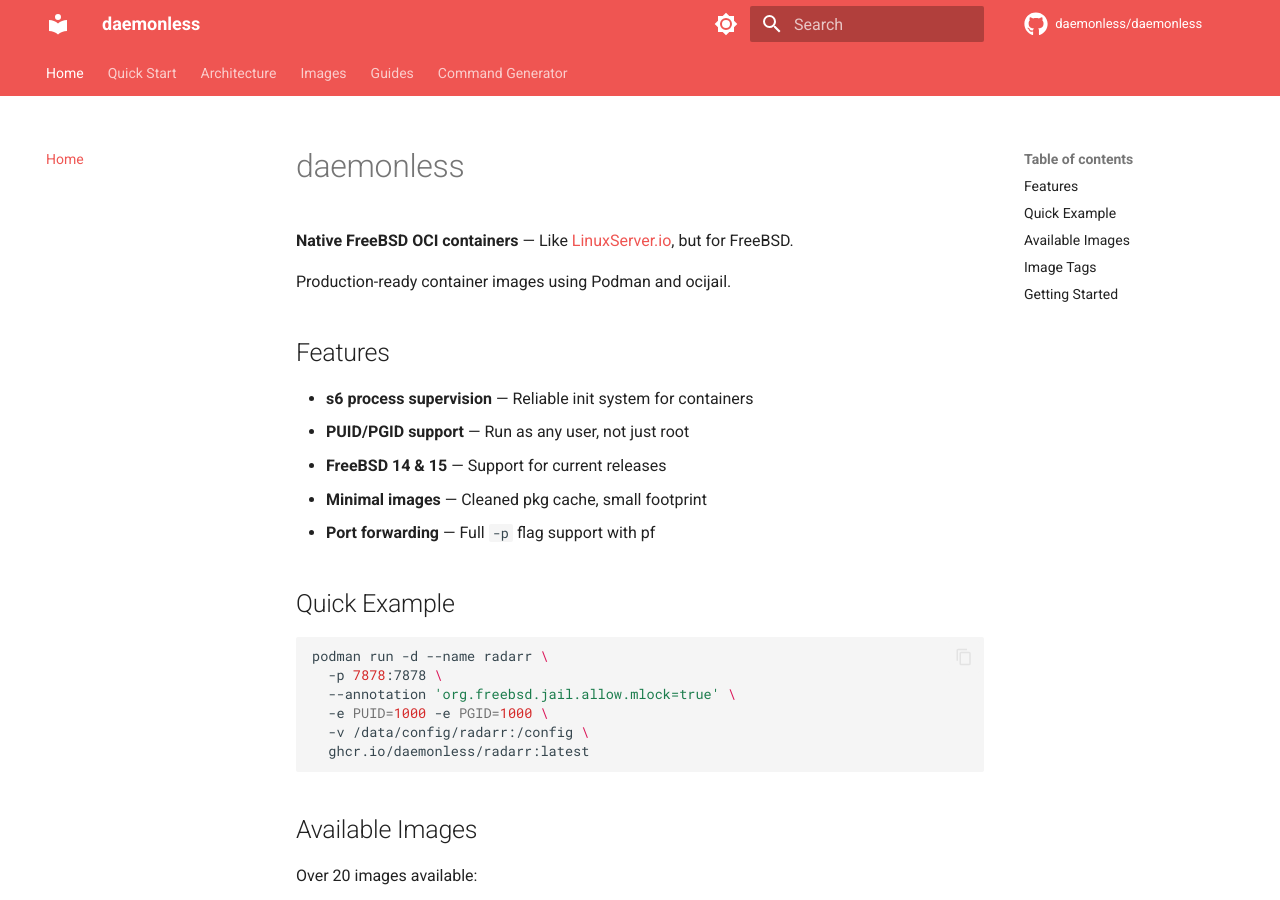
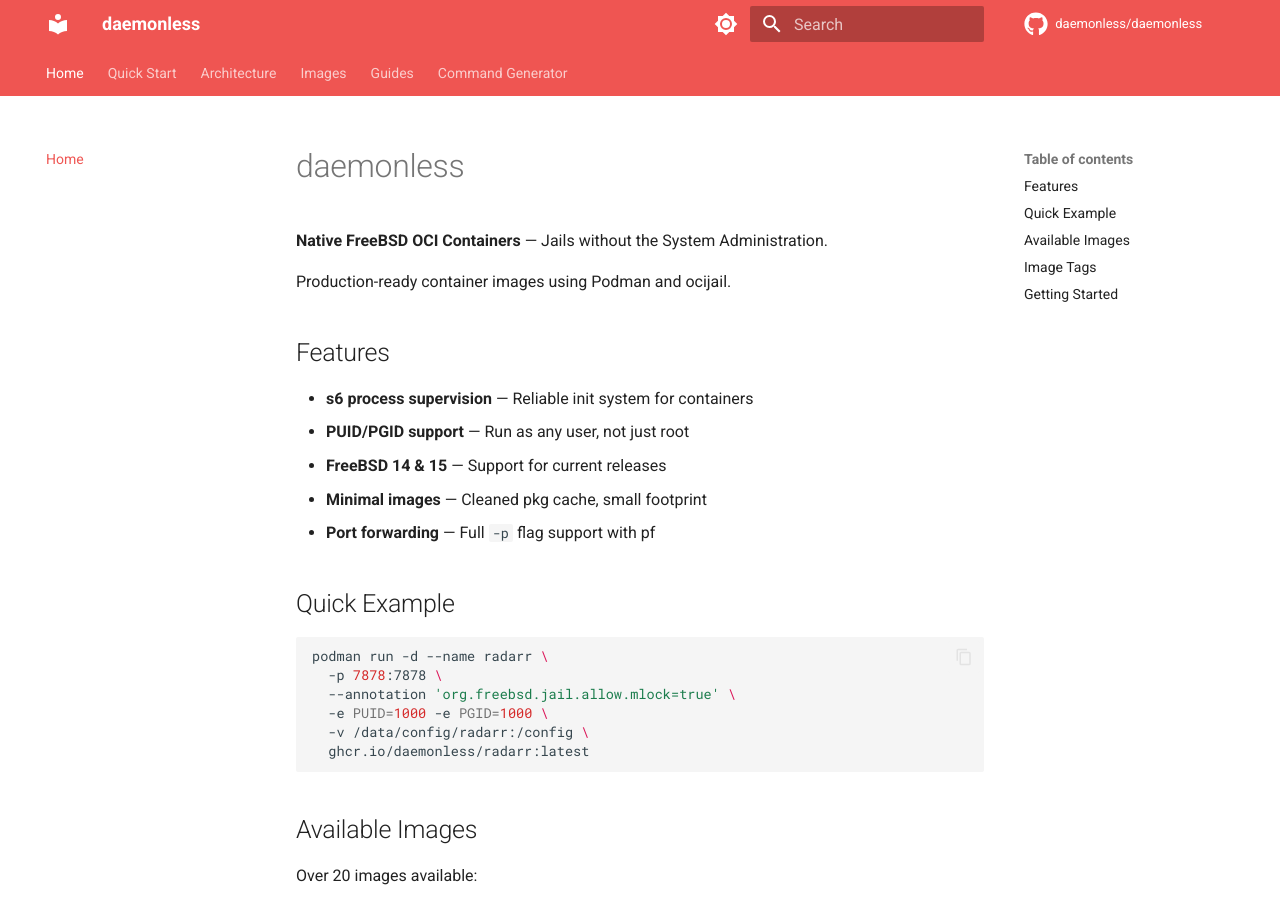
Before and after one commit to daemonless/daemonless-site-test, an MkDocs documentation site: the page built from docs/index.md, in a window 1280 px wide and 900 px high. Built offline with MkDocs 1.6.1 and Material for MkDocs 9.7.7, drawn with Linux system fonts in a browser that asks for light colours; comment, search, counter and statistics services are not loaded.

Commit message:
Update tagline

```diff
--- a/docs/index.md
+++ b/docs/index.md
@@ -1,6 +1,6 @@
 # daemonless
 
-**Native FreeBSD OCI containers** — Like [LinuxServer.io](https://linuxserver.io), but for FreeBSD.
+**Native FreeBSD OCI Containers** — Jails without the System Administration.
 
 Production-ready container images using Podman and ocijail.
 
--- a/mkdocs.yml
+++ b/mkdocs.yml
@@ -1,6 +1,6 @@
 site_name: daemonless
 site_url: https://daemonless.io
-site_description: Native FreeBSD OCI containers - Like LinuxServer.io, but for FreeBSD
+site_description: Native FreeBSD OCI Containers - Jails without the System Administration
 repo_url: https://github.com/daemonless/daemonless
 repo_name: daemonless/daemonless
 
```
